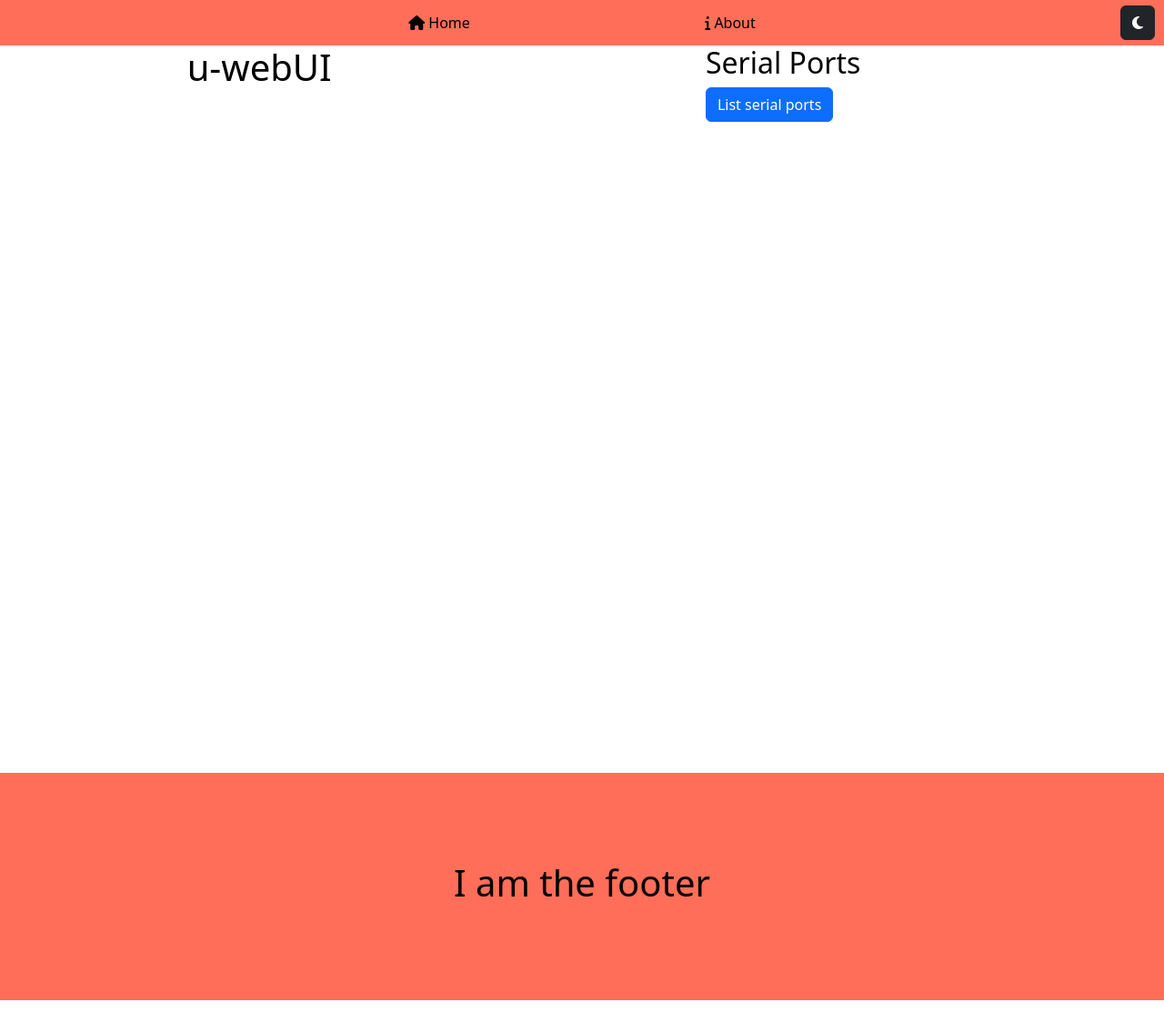
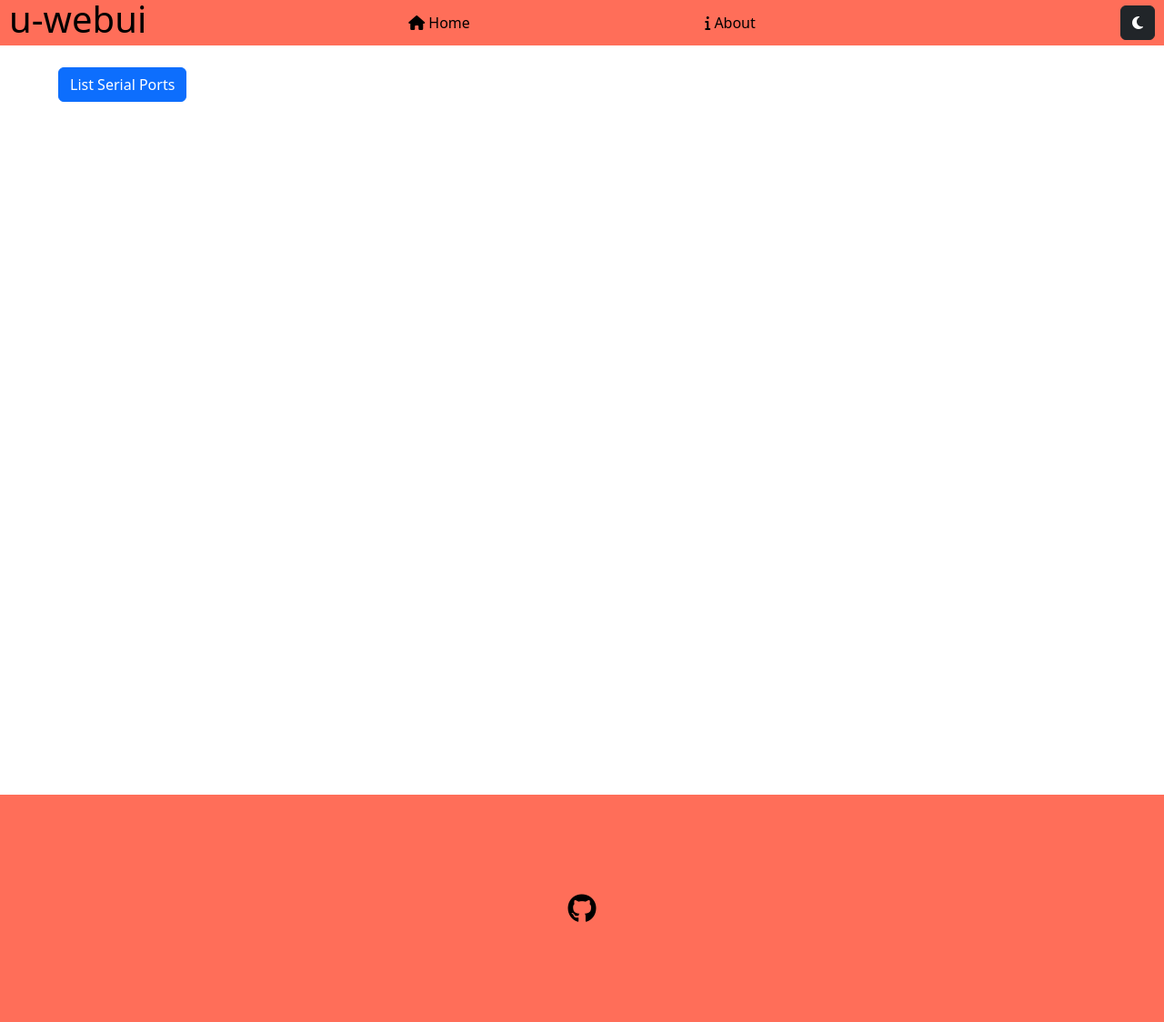
Before and after one commit to nycto404/u-ctrl, a Flask app: page / in a window 1280 px wide. Shown: the whole page at 91% size. Before the commit the page ends 1100 px from the top, so only its background shows below. Run offline with Flask 3, Linux system fonts and the light colour scheme; some libraries are stand-ins or nearby versions.

Commit message:
Continued a bit

```diff
--- a/static/style/style.css
+++ b/static/style/style.css
@@ -32,6 +32,11 @@ nav {
     background-color: #ff6e59;
 }
 
+.title {
+    position: absolute;
+    left: 10px;
+}
+
 footer {
     display: flex;
     justify-content: center;
@@ -63,7 +68,8 @@ a {
     width: 90%;
     height: 100%;
     display: flex;
-    justify-content: space-around;
+    justify-content: start;
+    margin: auto;
 }
 
 .about {
--- a/templates/base.html
+++ b/templates/base.html
@@ -19,6 +19,9 @@
     </head>
     <body>
         <nav>
+            <div class="title">
+                <h1>u-webui</h1>
+            </div>
             <div class="links">
                 <li><a href="/"><i class="fa-solid fa-home"></i> Home</a></li>
                 <li><a href="/about"><i class="fa-solid fa-info"></i> About</a></li>
@@ -26,13 +29,15 @@
             <div class="theme">
                 <button class="btn btn-dark" id="toggle-theme-button"><i class="fa-solid fa-sun" id="toggle-theme-button-icon"></i></button>
             </div>
-        </nav>
+        </nav><br>
         {% block content %}
         <!-- Content from other .html file(s) -->
         {% endblock %}
         <footer>
             <div class="footer">
-                <h1>I am the footer</h1>
+                <div class="socials">
+                    <li><a href="https://github.com/pfra17"><i class="fa-brands fa-github fa-2xl"></i></a></li>
+                </div>
             </div>
         </footer>
         <!-- Theme toggle app -->
--- a/templates/index.html
+++ b/templates/index.html
@@ -2,13 +2,9 @@
 
 {% block content %}
 <div class="main-container">
-    <div class="title">
-        <h1>u-webUI</h1>
-    </div>
     <div class="serial-ports">
-        <h2>Serial Ports</h2>
         <div class="list-serial-ports-button">
-            <button class="btn btn-primary" id="list-serial-ports">List serial ports</button>
+            <button class="btn btn-primary" id="list-serial-ports">List Serial Ports</button>
         </div>
         <div class="available-serial-ports">
 
```
